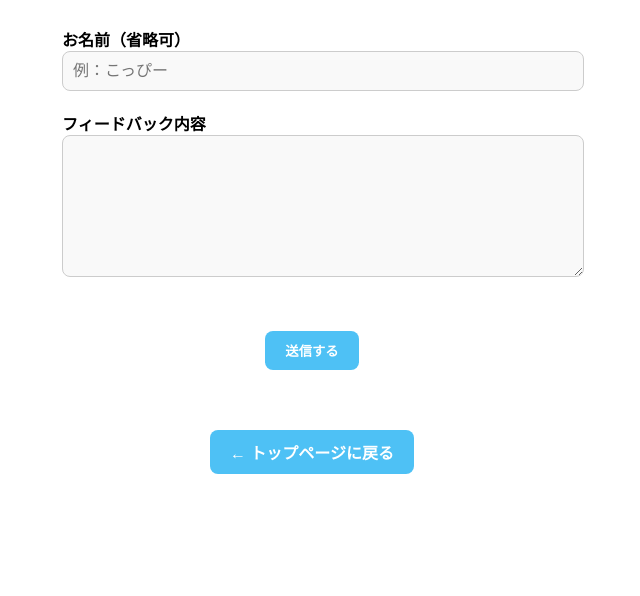
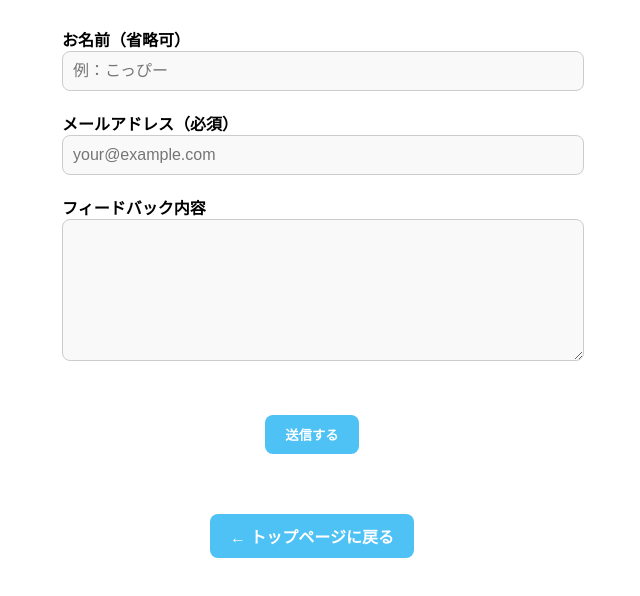
Before and after one commit to nikorihito/koppyblog, a plain HTML site: page feedback.html in a window 1280 px wide. Shown: the part 146-742 px from the top of the page, without its empty margins (328-968 px from the left). Drawn offline with Linux system fonts and the light colour scheme.

Commit message:
Update feedback.html

```diff
--- a/feedback.html
+++ b/feedback.html
@@ -81,6 +81,9 @@
     <label for="name">お名前（省略可）</label>
     <input type="text" id="name" name="name" placeholder="例：こっぴー" />
 
+    <label for="email">メールアドレス（必須）</label>
+    <input type="email" id="email" name="email" placeholder="your@example.com" required />
+
     <label for="message">フィードバック内容</label>
     <textarea id="message" required></textarea>
 
```
